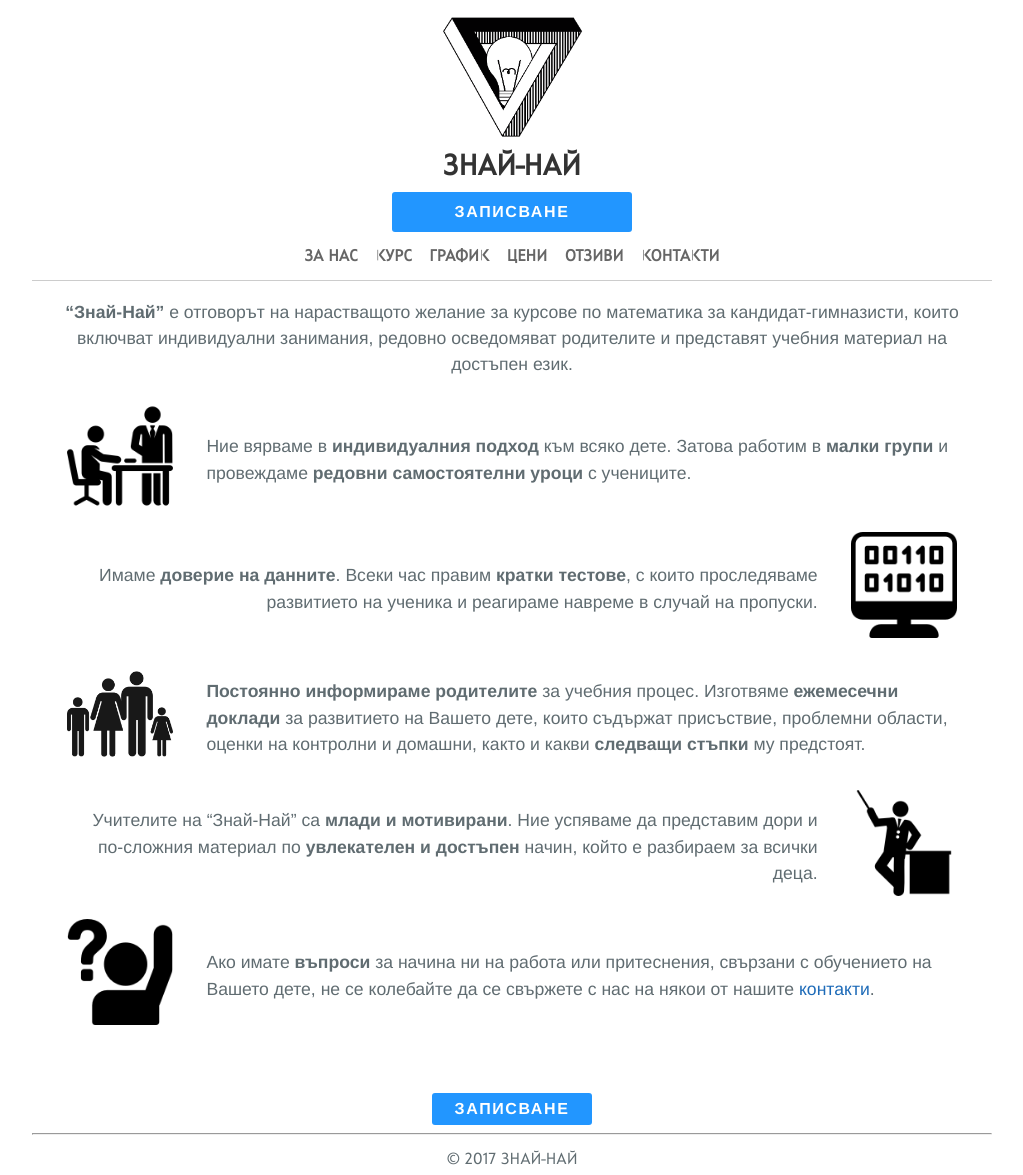
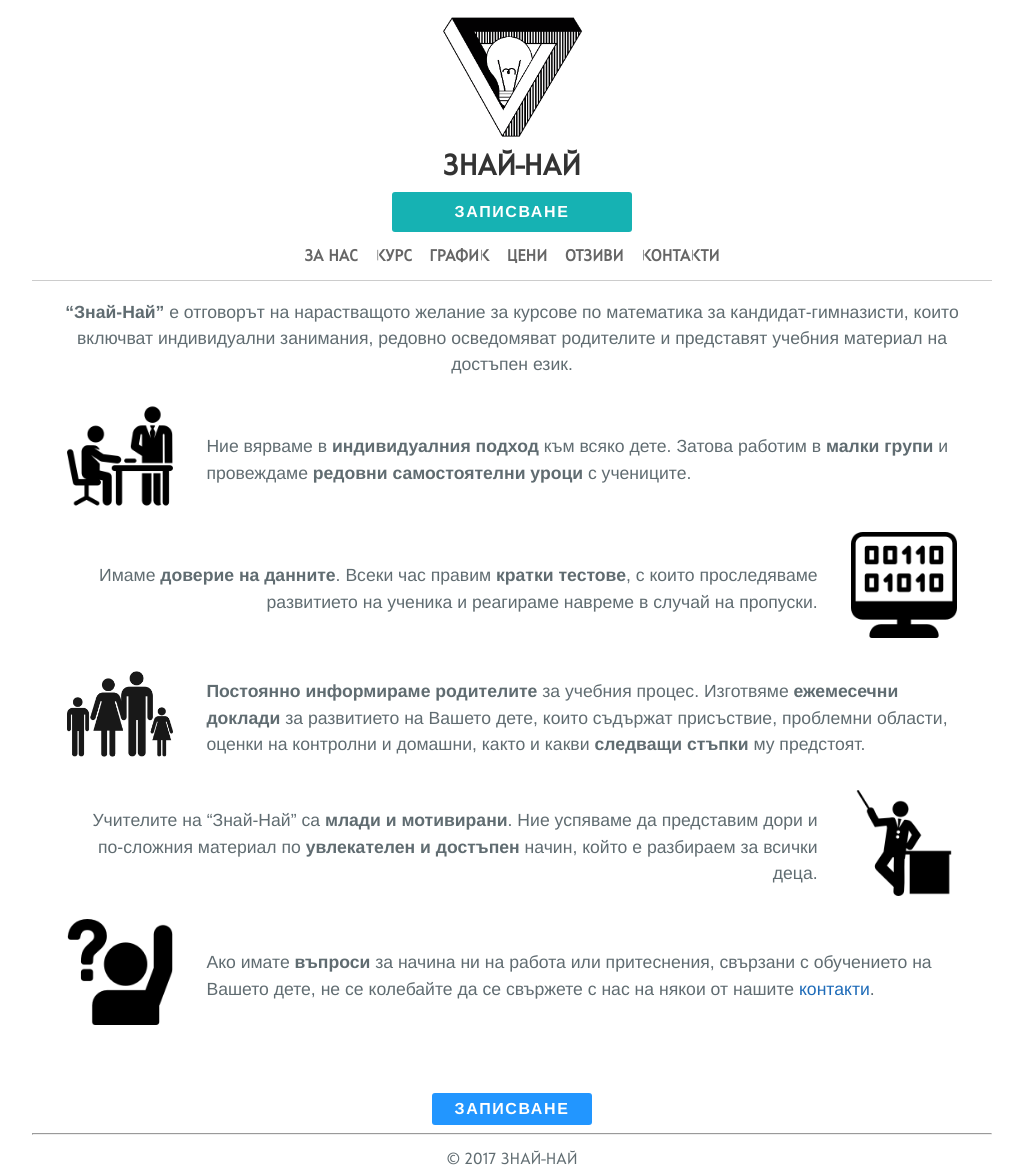
Before and after one commit to znainai/znainai.github.io, a Jekyll site: the page built from index.md, in a window 1280 px wide. Shown: the whole page, without its empty margins (128-1151 px from the left). Built offline with Jekyll 4.4.1, drawn with Linux system fonts in a browser that asks for light colours.

Commit message:
Update jekyll-theme-cayman.scss

```diff
--- a/_sass/jekyll-theme-cayman.scss
+++ b/_sass/jekyll-theme-cayman.scss
@@ -91,7 +91,7 @@ header#main-header {
   }
 
   a.enroll-button {
-    background: rgb(34, 150, 255);
+    background: rgb(22, 178, 179);
     border-radius: 3px;
     width: 15em;
     display: block;
@@ -108,7 +108,7 @@ header#main-header {
   }
 
   a.enroll-button:hover {
-    background: rgb(34, 150, 255);
+    background: rgb(0, 42, 50);
     text-decoration: none;
     box-shadow: 0px 2px 5px #999;
   }
```
